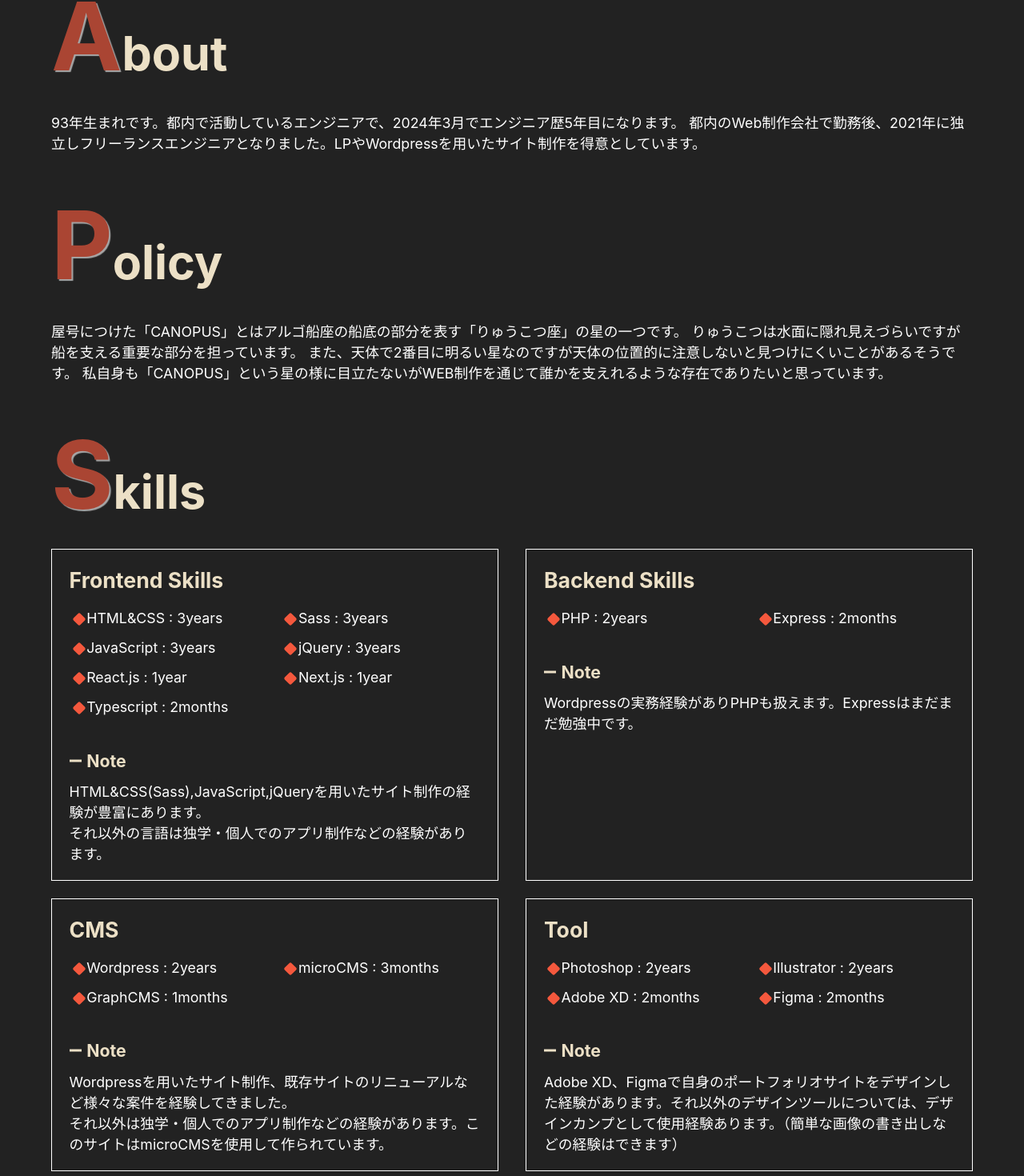
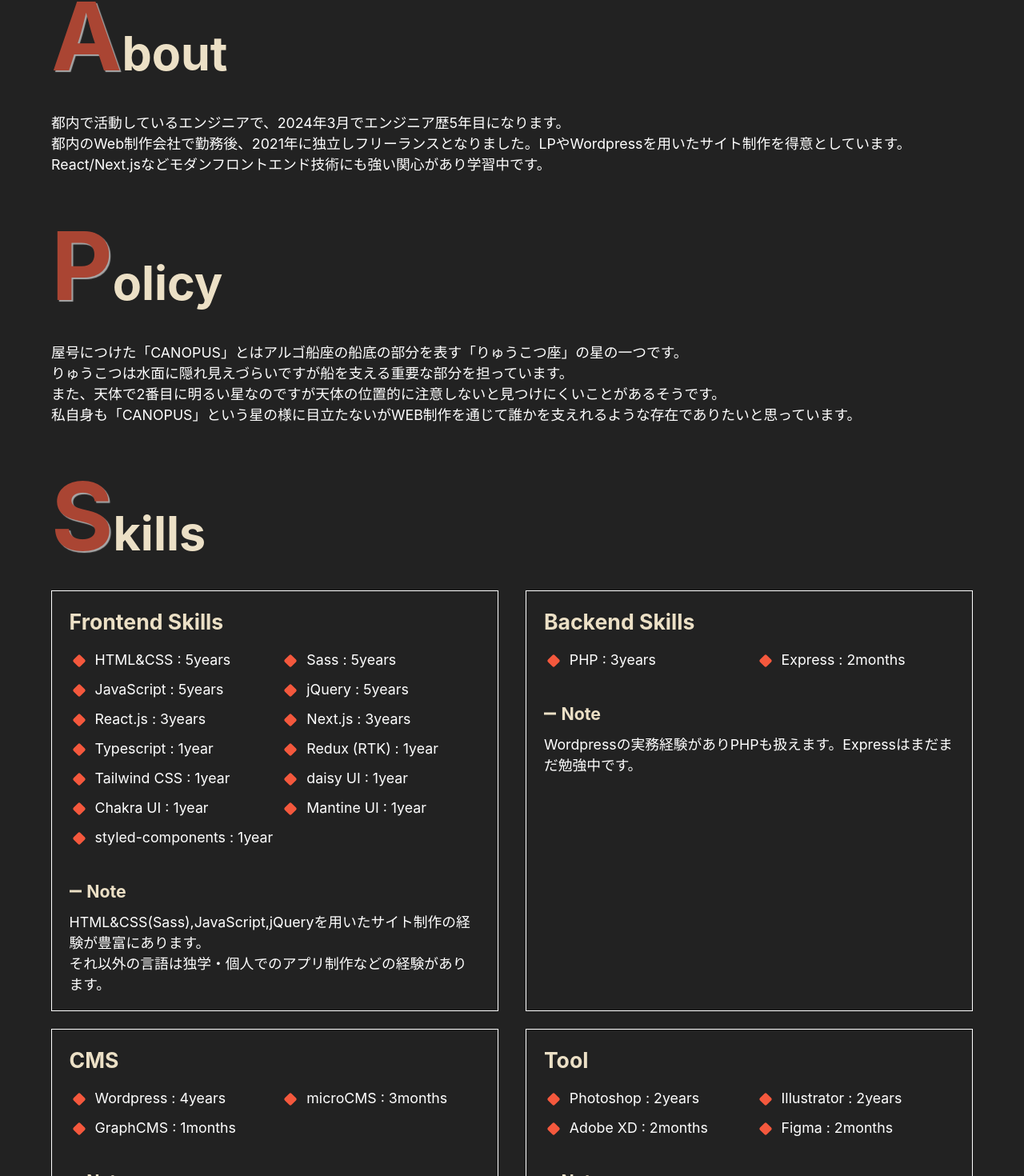
Before and after one commit to canopus-m-satoshi/nextjs-portfolio-site, a Next.js app: page /about in a window 1280 px wide. Shown: the part 1070-2540 px from the top of the page at 80% size. Built offline with nearby package versions, Linux system fonts and the light colour scheme.

Commit message:
aboutページの修正
About、Skills、Historyの更新
Reasonコンテンツの追加

```diff
--- a/src/app/about/page.tsx
+++ b/src/app/about/page.tsx
@@ -43,10 +43,12 @@ export default function Home() {
           <div className={styles.box}>
             <h3 className={styles.title}>About</h3>
             <p className={styles.description}>
-              93年生まれです。都内で活動しているエンジニアで、{currentYear}年
-              {currentMonth}
+              都内で活動しているエンジニアで、{currentYear}年{currentMonth}
               月でエンジニア歴{pastYear}年目になります。
-              都内のWeb制作会社で勤務後、2021年に独立しフリーランスエンジニアとなりました。LPやWordpressを用いたサイト制作を得意としています。
+              <br />
+              都内のWeb制作会社で勤務後、2021年に独立しフリーランスとなりました。LPやWordpressを用いたサイト制作を得意としています。
+              <br />
+              React/Next.jsなどモダンフロントエンド技術にも強い関心があり学習中です。
             </p>
           </div>
         </InViewMotion>
@@ -56,8 +58,11 @@ export default function Home() {
             <h3 className={styles.title}>Policy</h3>
             <p className={styles.description}>
               屋号につけた「CANOPUS」とはアルゴ船座の船底の部分を表す「りゅうこつ座」の星の一つです。
+              <br />
               りゅうこつは水面に隠れ見えづらいですが船を支える重要な部分を担っています。
+              <br />
               また、天体で2番目に明るい星なのですが天体の位置的に注意しないと見つけにくいことがあるそうです。
+              <br />
               私自身も「CANOPUS」という星の様に目立たないがWEB制作を通じて誰かを支えれるような存在でありたいと思っています。
             </p>
           </div>
@@ -72,13 +77,19 @@ export default function Home() {
                 <h4 className={styles.titleSmall}>Frontend Skills</h4>
 
                 <ul className={styles.list}>
-                  <li>HTML&CSS : 3years</li>
-                  <li>Sass : 3years</li>
-                  <li>JavaScript : 3years</li>
-                  <li>jQuery : 3years</li>
-                  <li>React.js : 1year</li>
-                  <li>Next.js : 1year</li>
-                  <li>Typescript : 2months</li>
+                  <li>HTML&CSS : 5years</li>
+                  <li>Sass : 5years</li>
+                  <li>JavaScript : 5years</li>
+                  <li>jQuery : 5years</li>
+                  <li>React.js : 3years</li>
+                  <li>Next.js : 3years</li>
+                  <li>Typescript : 1year</li>
+                  <li>Redux (RTK) : 1year</li>
+                  <li>Tailwind CSS : 1year</li>
+                  <li>daisy UI : 1year</li>
+                  <li>Chakra UI : 1year</li>
+                  <li>Mantine UI : 1year</li>
+                  <li>styled-components : 1year</li>
                 </ul>
 
                 <h5 className={styles.noteTitle}>Note</h5>
@@ -92,7 +103,7 @@ export default function Home() {
                 <h4 className={styles.titleSmall}>Backend Skills</h4>
 
                 <ul className={styles.list}>
-                  <li>PHP : 2years</li>
+                  <li>PHP : 3years</li>
                   <li>Express : 2months</li>
                 </ul>
 
@@ -104,7 +115,7 @@ export default function Home() {
               <div className={styles.skillBoxItem}>
                 <h4 className={styles.titleSmall}>CMS</h4>
                 <ul className={styles.list}>
-                  <li>Wordpress : 2years</li>
+                  <li>Wordpress : 4years</li>
                   <li>microCMS : 3months</li>
                   <li>GraphCMS : 1months</li>
                 </ul>
@@ -113,7 +124,7 @@ export default function Home() {
                 <p className={styles.note}>
                   Wordpressを用いたサイト制作、既存サイトのリニューアルなど様々な案件を経験してきました。
                   <br />
-                  それ以外は独学・個人でのアプリ制作などの経験があります。このサイトはmicroCMSを使用して作られています。
+                  それ以外は独学・個人でのアプリ制作などの経験があります。
                 </p>
               </div>
 
@@ -130,7 +141,7 @@ export default function Home() {
                 <h5 className={styles.noteTitle}>Note</h5>
                 <p className={styles.note}>
                   Adobe
-                  XD、Figmaで自身のポートフォリオサイトをデザインした経験があります。それ以外のデザインツールについては、デザインカンプとして使用経験あります。（簡単な画像の書き出しなどの経験はできます）
+                  XD、Figmaで自身のポートフォリオサイトをデザインした経験があります。それ以外のデザインツールについては、デザインカンプとして使用経験があります。
                 </p>
               </div>
 
@@ -139,7 +150,8 @@ export default function Home() {
 
                 <ul className={styles.list}>
                   <li>Windows OS : 7years</li>
-                  <li>Mac OS : 3years</li>
+                  <li>Mac OS : 5years</li>
+                  <li>Firebase : 1year</li>
                   <li>Gulp : 1year</li>
                   <li>Webpack : 3months</li>
                 </ul>
@@ -147,7 +159,6 @@ export default function Home() {
                 <h5 className={styles.noteTitle}>Note</h5>
                 <p className={styles.note}>
                   Windows OS、Mac OS共に実務経験があります。
-                  GulpやWebpack等のツールはチュートリアルを見た程度です。
                 </p>
               </div>
             </div>
@@ -163,42 +174,84 @@ export default function Home() {
                 <li>
                   <p>2016 OCT - 2018 FEB</p>
                   <p>
-                    大学卒業後、学生ビザとワーキングホリデービザを利用し、カナダで語学留学を経験する
+                    大学卒業後、学生ビザとワーキングホリデービザを利用し、カナダで語学留学を経験。
                   </p>
                 </li>
                 <li>
                   <p>2018 MAY - 2019 AUG</p>
-                  <p>都内専門商社で営業職として勤務</p>
-                  <p>
-                    HPの有無が商談に影響することに気づき、Web制作に興味を持つ
-                  </p>
+                  <p>都内専門商社で営業職として勤務。</p>
                 </li>
               </ul>
             </Accordion>
+
             <Accordion heading="エンジニア転向後">
               <ul className={styles.list}>
                 <li>
                   <p>2020 JAN - 2021 AUG</p>
                   <p>
-                    都内WEB制作会社で正社員としてマークアップエンジニアとして勤務
-                    LP、コーポレートサイト制作、運用・保守など静的/動的ページ問わず様々な案件を経験する
-                    WEB制作の基礎〜Wordpressのスキルをつける
+                    都内WEB制作会社で正社員としてマークアップエンジニアとして勤務。LP、コーポレートサイト制作、運用・保守など静的/動的ページ問わず様々な案件を経験。WEB制作の基礎〜Wordpressのスキルをつける。
                   </p>
                 </li>
                 <li>
                   <p>2021 AUG - NOW</p>
                   <p>
-                    フリーランスとして活動
-                    都内脱毛サロンのリニューアル、新規LPの作成、保守運用等をメインに知人のHP制作等を請け負う
+                    フリーランスとして活動を開始する。美容系クリニックのリニューアル、新規LPの作成、保守運用や新規機能構築等をメインにHP制作等を請け負う。
                   </p>
                 </li>
                 <li>
                   <p>2022 AUG</p>
                   <p>
-                    独学で習得したReact、Next.jsといったモダンフロントエンドスキルを用いてポートフォリオサイトを作成する
+                    React、Next.jsといったフロントエンドスキルを用いてポートフォリオサイトを作成。
                   </p>
                 </li>
+                <li>
+                  <p>2024 MAY</p>
+                  <p>Web制作からReactを使ったWebアプリ開発へ転向を目指す。</p>
+                </li>
               </ul>
+            </Accordion>
+          </div>
+        </InViewMotion>
+
+        <InViewMotion>
+          <div className={styles.box}>
+            <h3 className={styles.title}>Reason</h3>
+
+            <Accordion heading={'営業職からエンジニアになった理由'}>
+              <div className={styles.textContainer}>
+                <p>
+                  営業職時代、新規顧客開拓を担当していた際、優れた技術力を持ちながらWebサイトを持たない中小企業が多数あることに気づきました。Webサイトがないがゆえに与信チェックが困難で取引に至らないケースが少なくありませんでした。
+                </p>
+                <p>
+                  また、既存のお客様の中には素晴らしい技術を持ちながらもそれを十分にアピールできておらず、本来の実力が世間に認知されていない企業が多数あることにも疑問を感じました。
+                </p>
+                <p>
+                  ITの力を活用することで、これらの企業の優れた技術力を広く知ってもらい、ビジネスチャンスを拡大できるのではないかと考えるようになりました。Webサイトの構築や、企業の認知度向上と新規顧客獲得を支援したいと思うようになったのです。
+                </p>
+                <p>
+                  こうした問題意識から、エンジニアへのキャリアチェンジを決意しました。ITの力で企業の課題解決に貢献したいという思いが、転向の原動力となっています。
+                </p>
+              </div>
+            </Accordion>
+
+            <Accordion heading="Web制作からWeb開発の分野へ挑戦したい理由">
+              <div className={styles.textContainer}>
+                <p>
+                  Web制作からReactを使ったWebアプリ開発へ転向を目指しています。
+                </p>
+                <p>
+                  Reactを使ったWebアプリ開発のスキルは、ECサイトや社内システムなど様々な業界や分野で活用できると考えています。Web制作で培ったスキルを活かしつつ、より広範囲の企業の課題解決に携わることができると考えました。
+                </p>
+                <p>
+                  また、自社サービスの開発に携わりたいという思いが強いです。それは、フリーランス時代に美容系クリニックのWebサイトの改修や機能構築に約3年間携わった経験から、サービスを成長させていくプロセスに面白さを感じているからです。
+                </p>
+                <p>
+                  自社サービスの開発では、企画から開発、運用まで一貫して関与できます。アイデアを形にする喜びを直接感じられることに加え、ユーザーとの距離が近いことで、よりニーズに合ったサービス作りができると考えています。
+                </p>
+                <p>
+                  Web制作だけでなく、Reactを使ったWebアプリ開発のスキルを身につけ、自社サービスの成長に貢献したいと強く思うようになりました。幅広い業界での活躍と、ユーザー目線でのサービス開発の両方を実現できる環境で、エンジニアとしてのキャリアを築いていきたいと考えています。
+                </p>
+              </div>
             </Accordion>
           </div>
         </InViewMotion>
--- a/src/styles/about.module.css
+++ b/src/styles/about.module.css
@@ -2,7 +2,7 @@
   text-align: center;
 }
 
-.eyecatch span {
+.eyecatch img {
   border-radius: 30% 70% 70% 30% / 30% 30% 70% 70%;
   box-shadow: 15px 15px 0 var(--sub);
 }
@@ -22,7 +22,7 @@
 }
 
 .list > li {
-  padding-left: var(--space-xs);
+  padding-left: 1.8em;
   position: relative;
   flex: 1 0 46%;
 }
@@ -100,3 +100,11 @@
     width: 48.5%;
   }
 }
+
+.textContainer p {
+  line-height: 1.6;
+}
+
+.textContainer p + p {
+  margin-top: 0.8em;
+}
```
